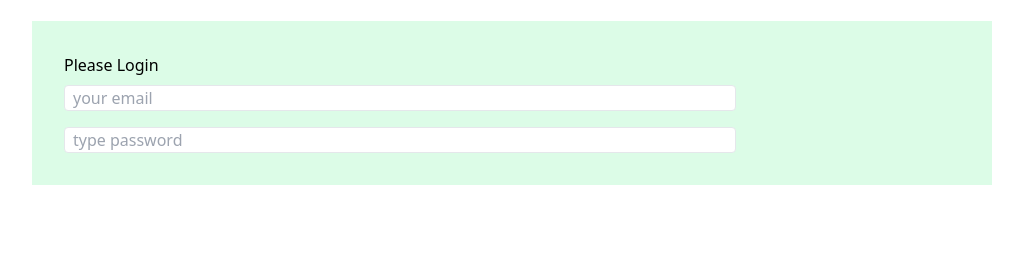
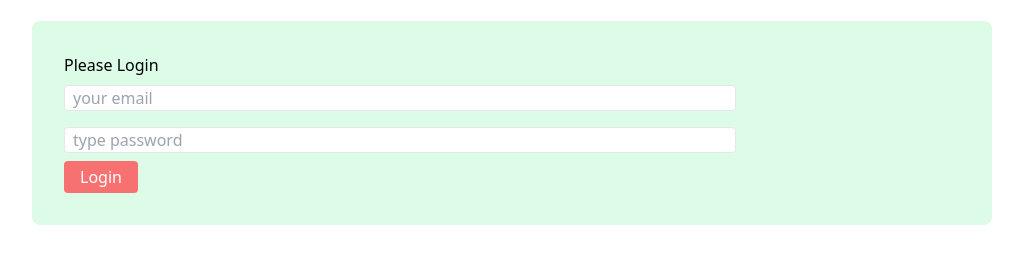
Before and after one commit to kamrul-dev/bank-calculation-app-revision, a plain HTML site: page index.html in a window 1280 px wide. Shown: the part 123-386 px from the top of the page, without its empty margins (128-1151 px from the left). Drawn offline with nearby package versions, Linux system fonts and the light colour scheme.

Commit message:
login button and style added

```diff
--- a/index.html
+++ b/index.html
@@ -17,11 +17,12 @@
     <!-- End Title Section  -->
     <main class="w-3/4 mx-auto">
         <!-- Start login section  -->
-        <section class="bg-green-100 mt-8 p-8">
+        <section class="bg-green-100 mt-8 p-8 rounded-lg">
             <h4 class="font-medium mb-2">Please Login</h4>
             <div>
                 <input class="border rounded px-2 block w-3/4 mb-4" type="text" placeholder="your email">
                 <input class="border rounded px-2 block w-3/4" type="password" placeholder="type password">
+                <button class="bg-red-400 rounded text-white px-4 py-1 mt-2">Login</button>
             </div>
         </section>
         <!-- End login section  -->
```
